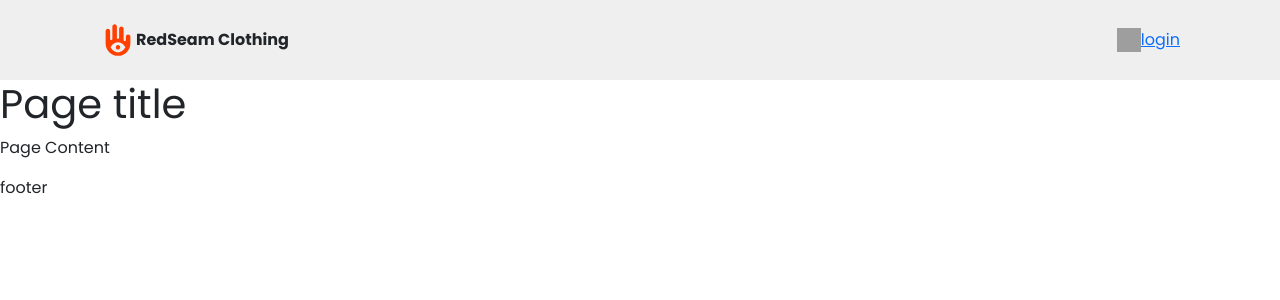
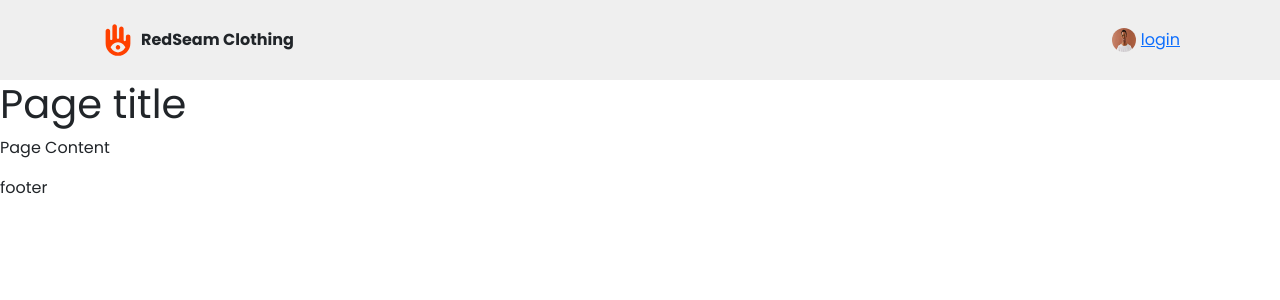
Before and after one commit to giots/redseam, a PHP site: page / in a window 1280 px wide. Shown: the top 300 px of the page. Run offline with PHP 8.4, Linux system fonts and the light colour scheme; grey boxes are pictures that could not be loaded.

Commit message:
update avatar image

```diff
--- a/css/main.css
+++ b/css/main.css
@@ -83,6 +83,7 @@ table {
             justify-content: flex-start;
             align-items: center;
             align-content: center;
+            gap: 5px;
         }
 
         header .logo img {
@@ -98,6 +99,7 @@ table {
         header .avatar img {
             width: 24px;
             height: 24px;
+            border-radius: 50%;
         }
 
 
--- a/include/header.php
+++ b/include/header.php
@@ -26,7 +26,7 @@
             <div class="title">RedSeam Clothing </div>
         </div>
         <div class='right_part'>
-            <div class="avatar"><img src='/assets/avatar.svg'></div>
+            <div class="avatar"><img src='/assets/avatar.jpg'></div>
             <div class="login_title"><a href=''>login</a> </div>
         </div>
     </header>
```
Also changed, not shown: assets/avatar.jpg.
